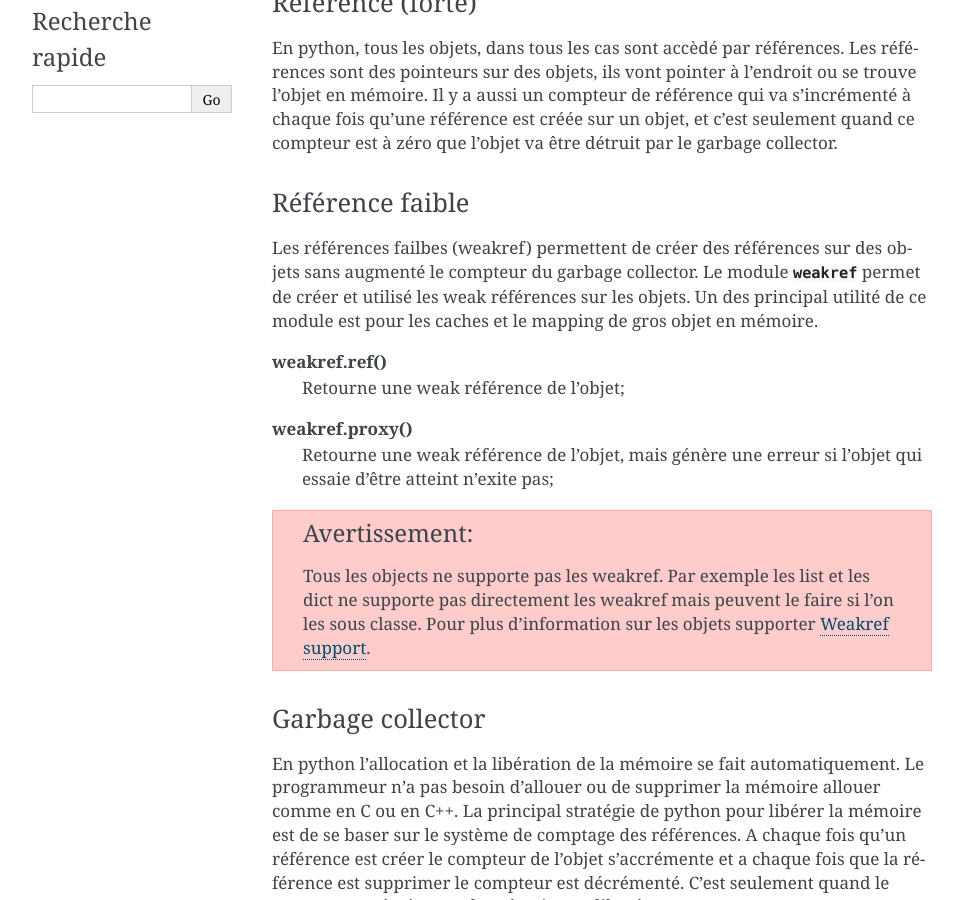
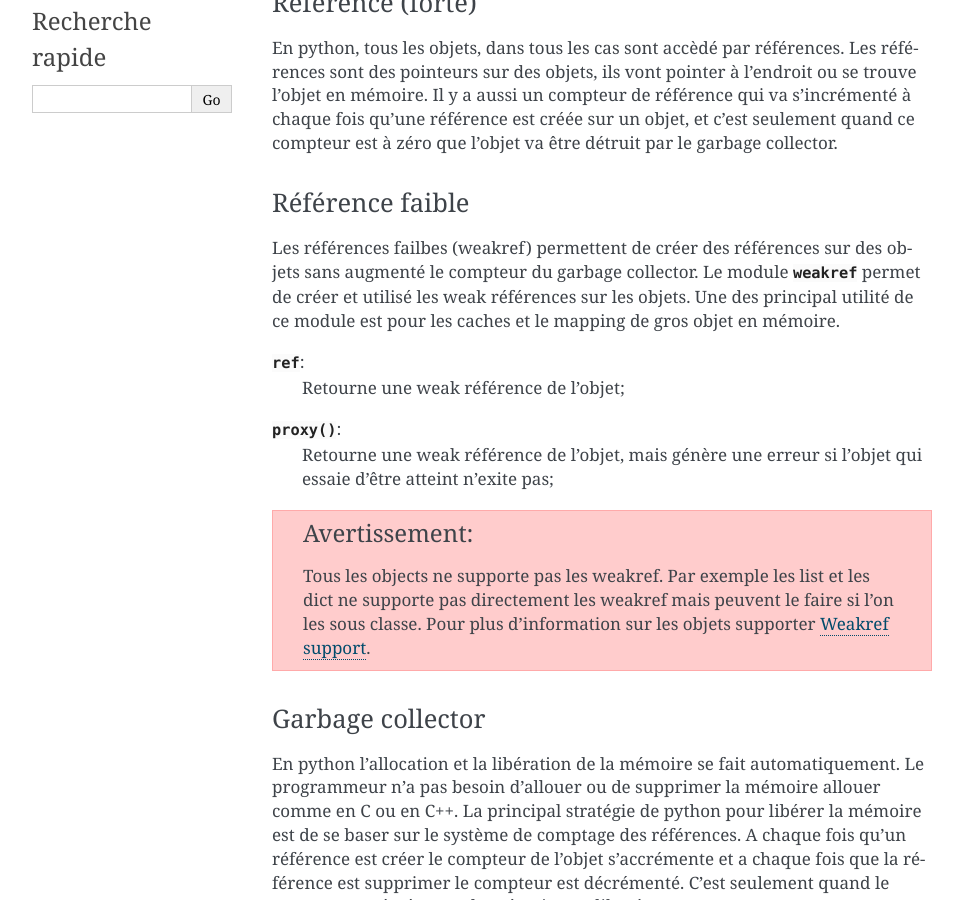
Before and after one commit to HE-Arc/livre-python, a Sphinx documentation site: the page built from source/weakref/index.rst, in a window 1280 px wide and 900 px high, scrolled down 382 px. Shown: the whole window, without its empty margins (148-1111 px from the left). Built offline with Sphinx 7.4.7, drawn with Linux system fonts in a browser that asks for light colours; some of the changed text lies outside the part shown.

Commit message:
little correction ^^

```diff
--- a/source/weakref/index.rst
+++ b/source/weakref/index.rst
@@ -23,11 +23,11 @@ Référence faible
 """"""""""""""""
 
 Les références failbes (weakref) permettent de créer des références sur des objets sans augmenté le compteur du garbage collector.
-Le module :py:mod:`weakref` permet de créer et utilisé les weak références sur les objets. Un des principal utilité de ce module est pour les caches et le mapping de gros objet en mémoire.
+Le module :py:mod:`weakref` permet de créer et utilisé les weak références sur les objets. Une des principal utilité de ce module est pour les caches et le mapping de gros objet en mémoire.
 
-**weakref.ref()**
+:py:class:`~weakref.ref`:
     Retourne une weak référence de l'objet;
-**weakref.proxy()**
+:py:func:`~weakref.proxy`:
     Retourne une weak référence de l'objet, mais génère une erreur si l'objet qui essaie d'être atteint n'exite pas;
 
 .. warning::
```
Also changed, not shown: other parts of source/weakref/index.rst (+1 -1 lines).
